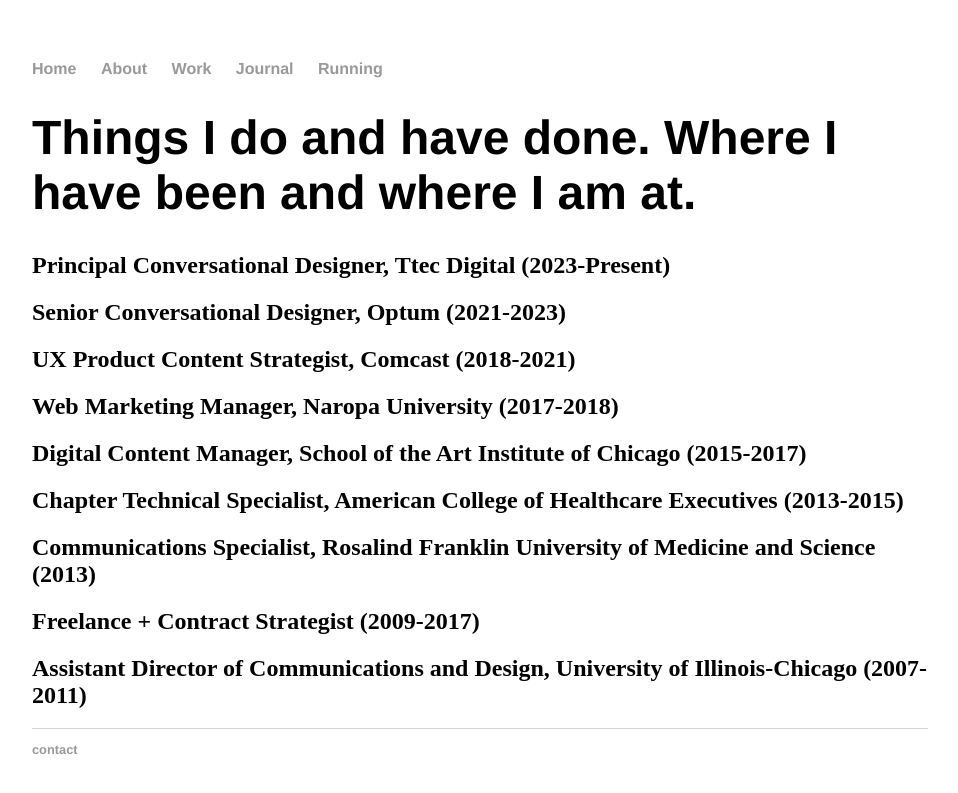
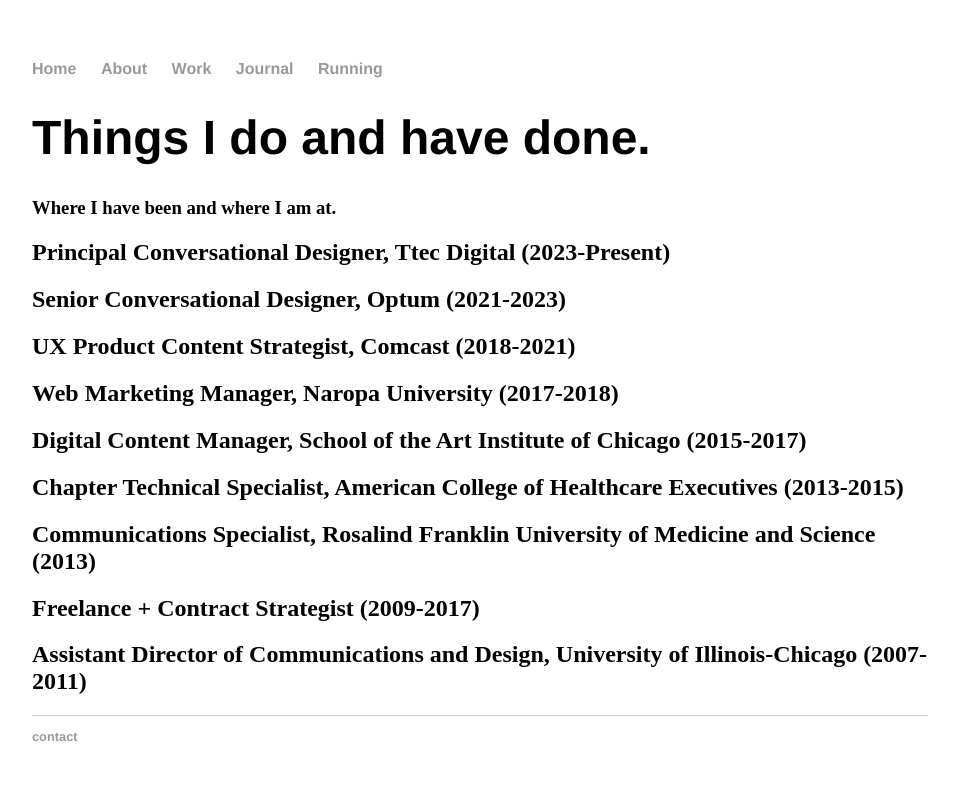
Before and after one commit to zoeakind/zoeakind.github.io, a Jekyll site: the page built from work/index.html, in a window 1280 px wide. Shown: the top 793 px of the page, without its empty margins (160-1118 px from the left). Built offline with Jekyll 4.4.1, drawn with Linux system fonts in a browser that asks for light colours.

```diff
--- a/work/index.html
+++ b/work/index.html
@@ -4,7 +4,7 @@ title: Zoe A. Kind does things
 ---
 
 <div class="blurb">
-	<h1>Things I do and have done. Where I have been and where I am at.</h1>
+	<h1>Things I do and have done.</h1> <h3>Where I have been and where I am at.</h3>
 
 	<h2>Principal Conversational Designer, Ttec Digital (2023-Present)
 	<h2>Senior Conversational Designer, Optum (2021-2023)
```
